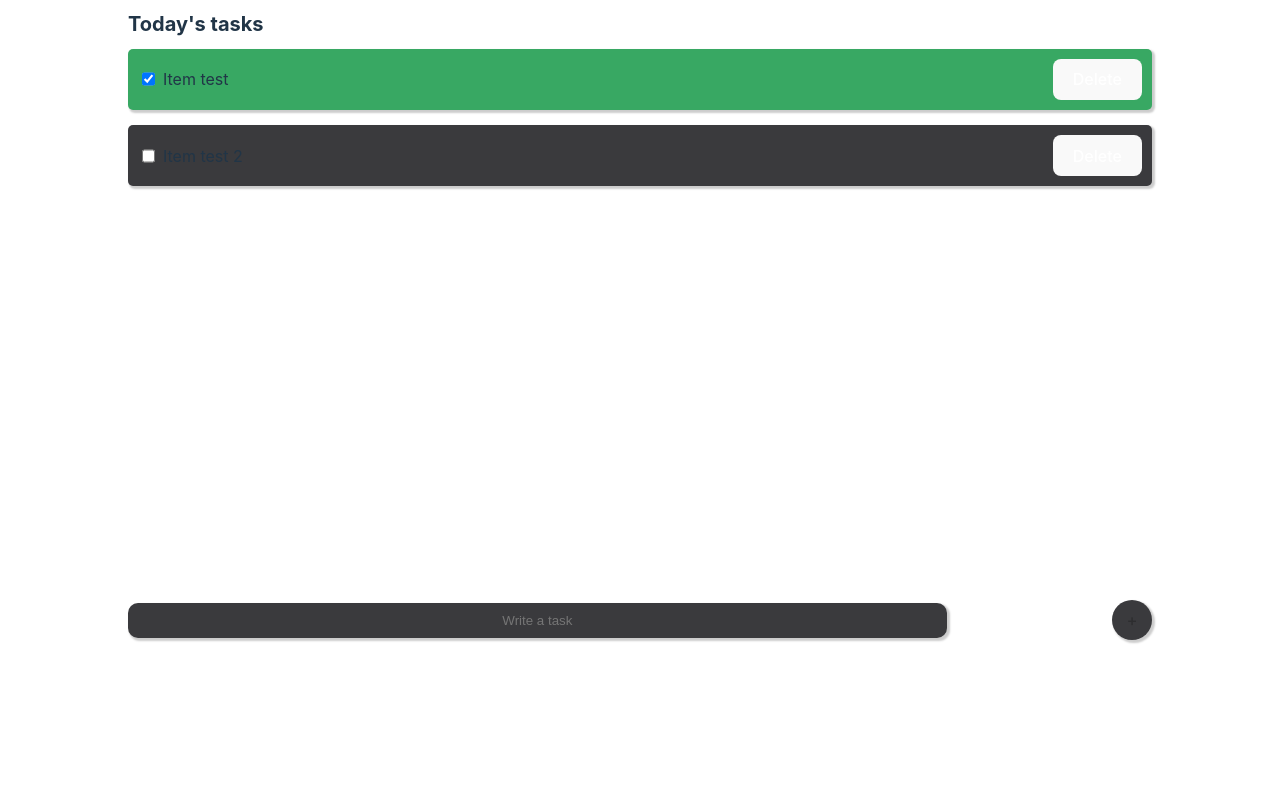
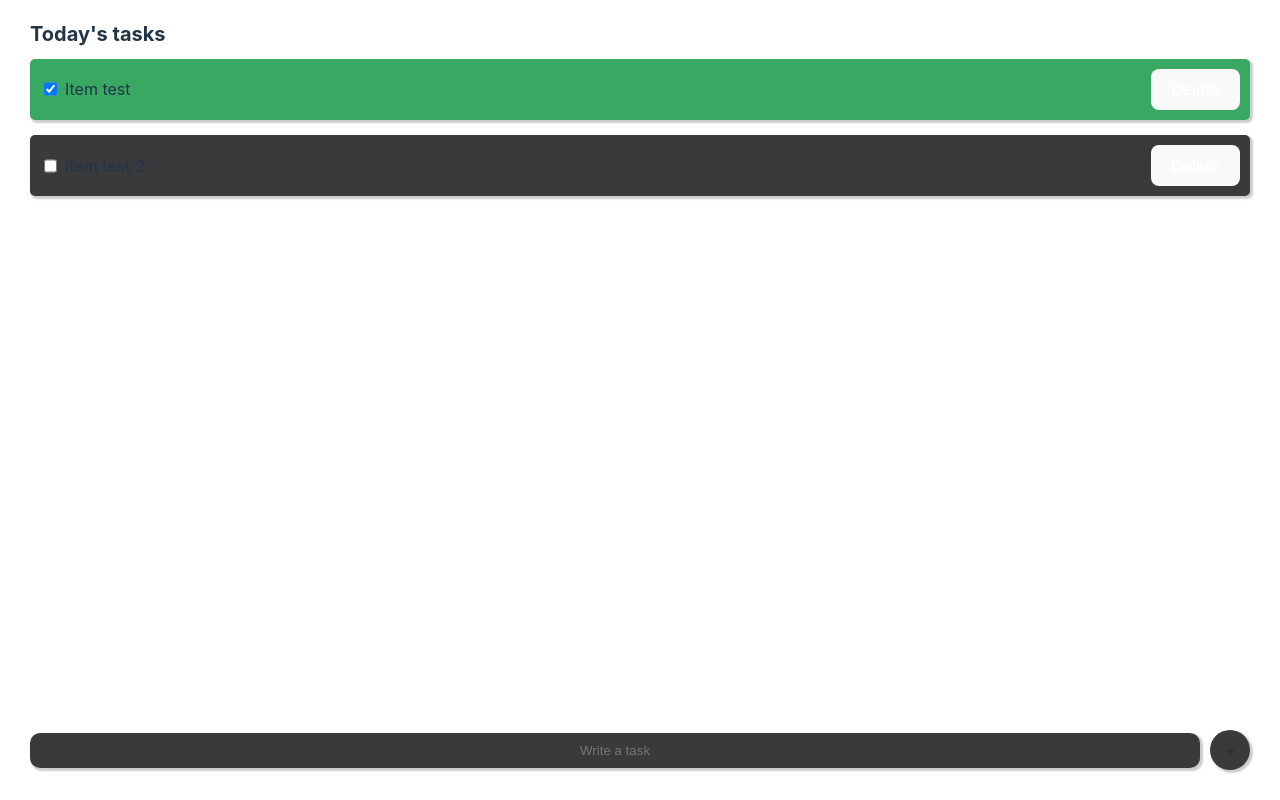
Before and after one commit to geovane-gc/react-to-do-list, a React (Vite) app: page / in a window 1280 px wide. Built offline with nearby package versions, Linux system fonts and the light colour scheme.

Commit message:
💄 Style adjustments

```diff
--- a/src/App.css
+++ b/src/App.css
@@ -8,8 +8,8 @@
   flex-direction: column;
 
   justify-content: space-between;
-  margin: 0% 10%;
-  height: 80%;
+  margin: 10px 30px;
+  height: 95%;
 }
 
 .page-title {
--- a/src/components/AddItem/styles.css
+++ b/src/components/AddItem/styles.css
@@ -14,7 +14,8 @@
 
 .new-item-container input {
   text-align: center;
-  width: 78%;
+  width: 100%;
+  margin-right: 10px;
 
   border-radius: 10px;
   border: none;
```
